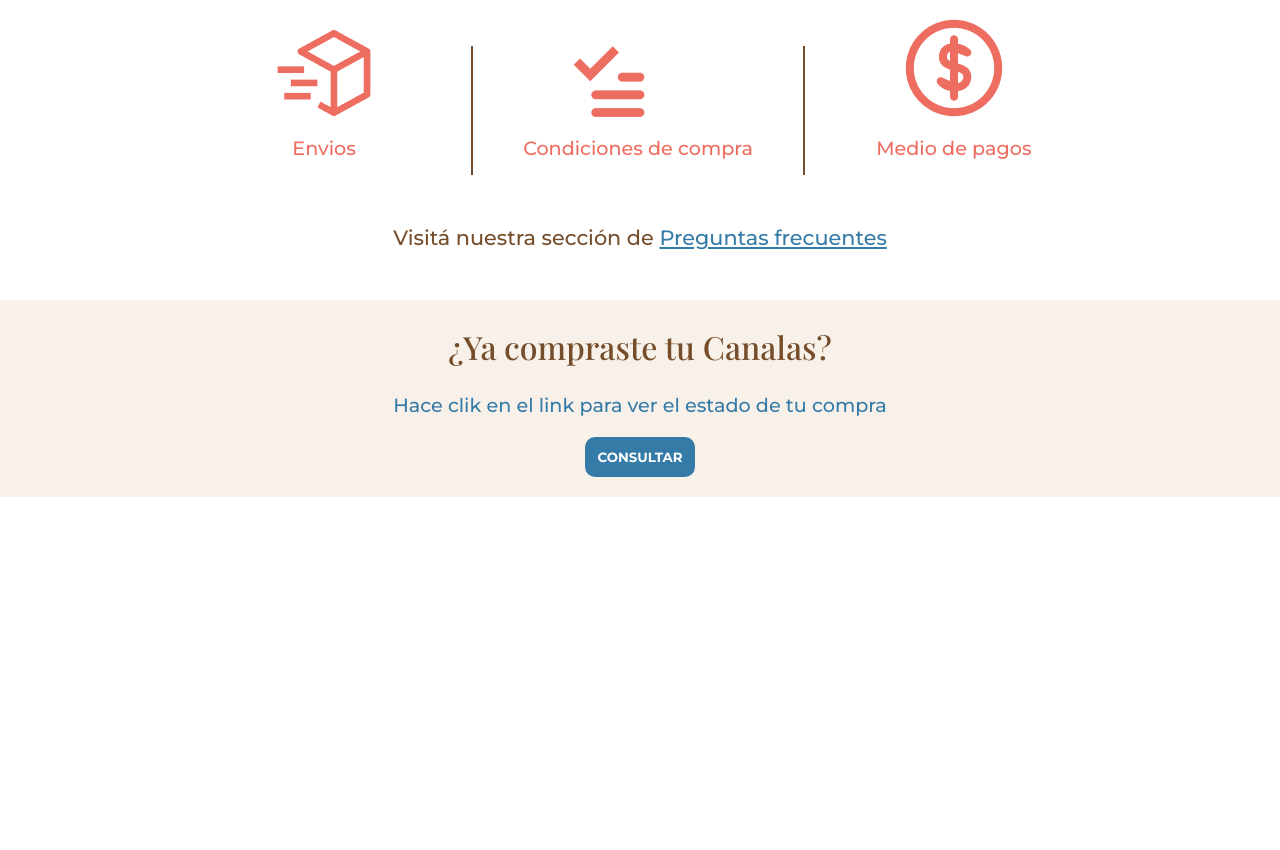
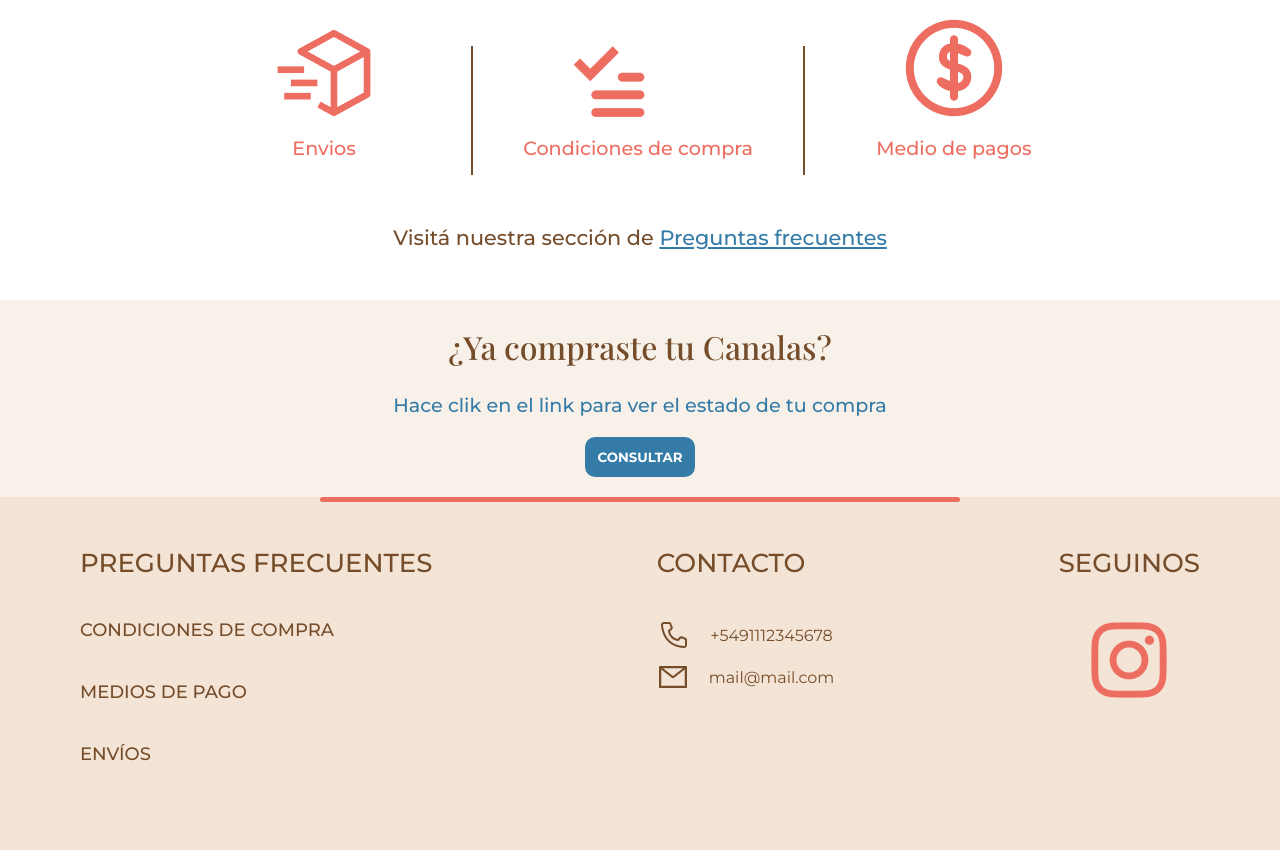
Before and after one commit to sergioftoledo/proyecto-real-canalas, a plain HTML site: page index.html in a window 1280 px wide. Shown: the part 1649-2499 px from the top of the page. Before the commit the page ends 2146 px from the top, so only its background shows below. Drawn offline with nearby package versions, Linux system fonts and the light colour scheme.

Commit message:
Agregando pagina como comprar

```diff
--- a/index.html
+++ b/index.html
@@ -18,7 +18,7 @@
             <ul class="contenedor-navegacion">
                 <li><a class="hvr-underline-from-left"  href="./index.html">inicio</a></li>
                 <li><a class="hvr-underline-from-left"  href="./paginas/universo-canales.html">universo canalas</a></li>
-                <li><a class="hvr-underline-from-left"  href="#">¿cómo comprar?</a></li>
+                <li><a class="hvr-underline-from-left"  href="./paginas/como-comprar.html">¿cómo comprar?</a></li>
                 <li><a class="hvr-underline-from-left"  href="#">nuestros talles</a></li>
             </ul>
             <button>comprar</button>
@@ -158,6 +158,34 @@
             </div>
         </section>
     </main>
+
+    <footer>
+        <hr>
+        <div class="footer-contenedor-contenido">
+            <div class="footer-col-1">
+                <h3>PREGUNTAS FRECUENTES</h3>
+                <p>condiciones de compra</p>
+                <p>Medios de pago</p>
+                <p>Envíos</p>
+            </div>
+
+            <div class="footer-col-2">
+                <h3>CONTACTO</h3>
+                <div class="contenedor-datos-contacto">
+                    <img src="../imagenes/universo-canalas/phone-icon.png" alt=""><p>+5491112345678</p>
+                </div>
+                <div class="contenedor-datos-contacto">
+                    <img src="../imagenes/universo-canalas/mail-icon.png" alt=""><p>mail@mail.com</p>
+                </div>
+            </div>
+
+            <div class="footer-col-3">
+                <h3>SEGUINOS</h3>
+                <img class="ig-image" src="../imagenes/universo-canalas/ig-icon.png" alt="">
+            </div>
+
+        </div>
+    </footer>
     <!-- JS -->
     <script src="./js/scroll.js"></script>
 </body>
```
Also changed, not shown: paginas/como-comprar.html (+8 -8 lines), paginas/universo-canales.html (+4 -1 lines).
